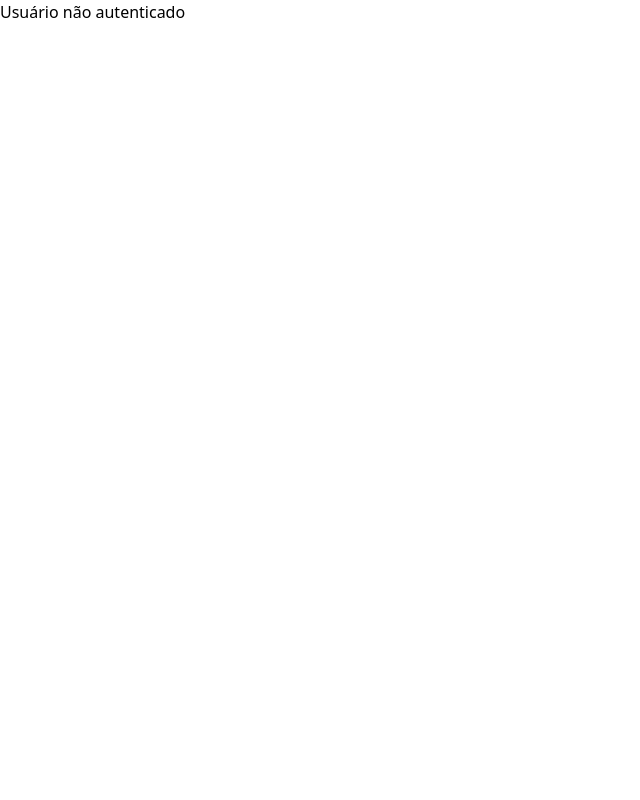
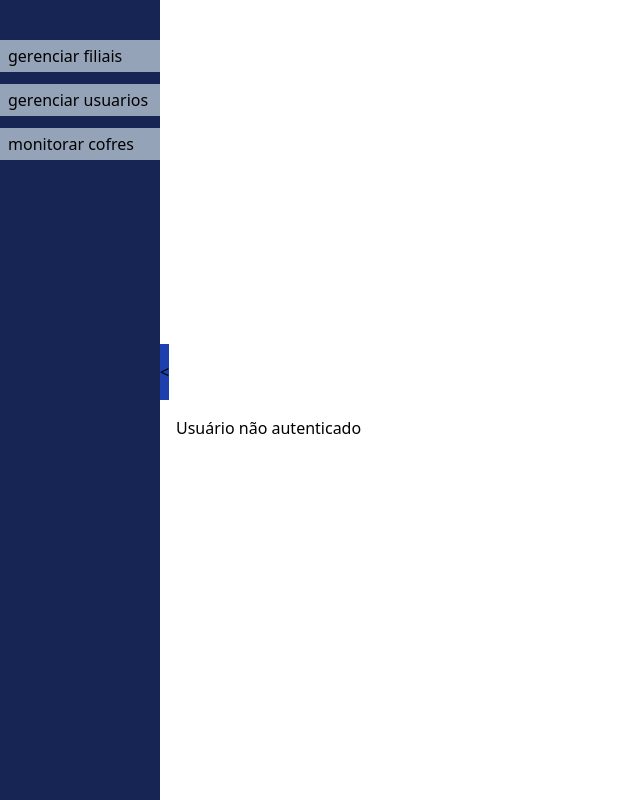
Before and after one commit to Cadu3011/gerenciamento-cofre, a Next.js app in the folder web/: page /gerencia-cofre in a window 1280 px wide. Shown: the whole page, without its empty margins (0-640 px from the left). Built offline with nearby package versions, Linux system fonts and the light colour scheme; no server answers.

Commit message:
criação das paginas  de gerencia e da sidebar

```diff
--- a/web/src/app/admin/page.tsx
+++ b/web/src/app/admin/page.tsx
@@ -1,3 +1,3 @@
 export default function Admin() {
-  return <div>admin</div>;
+  return <div></div>;
 }
--- a/web/src/app/api/post.ts
+++ b/web/src/app/api/post.ts
@@ -2,13 +2,12 @@
 
 import { redirect } from "next/navigation";
 import { cookies } from "next/headers";
-export const apiPort = async ():Promise<string>=>{
-  const Port = '5000'
-  return Port
-}
-const Port = await apiPort()
+export const apiPort = async (): Promise<string> => {
+  const Port = "3000";
+  return Port;
+};
+const Port = await apiPort();
 export async function handleFormSubmit(formData: FormData) {
-
   const descrition = formData.get("description") as string;
   const value = formData.get("value") as string;
   const type = formData.get("type") as string;
@@ -20,14 +19,17 @@ export async function handleFormSubmit(formData: FormData) {
     type,
     filialId,
   };
-  const dataPost = await fetch(`http://localhost:${Port}/movement/${filialId}`, {
+  const dataPost = await fetch(
+    `http://localhost:${Port}/movement/${filialId}`,
+    {
       method: "POST",
       headers: {
         "Content-Type": "application/json",
         Authorization: `Bearer ${token}`,
       },
       body: JSON.stringify(data),
-  });
+    }
+  );
 }
 export async function handlePostLogin(formData: FormData) {
   const login = formData.get("login") as string;
--- /dev/null
+++ b/web/src/app/gerencia-filial/page.tsx
@@ -0,0 +1,3 @@
+export default function GerenciaFilial() {
+  return <div>gerencia filial</div>;
+}
--- /dev/null
+++ b/web/src/app/gerencia-usuario/page.tsx
@@ -0,0 +1,3 @@
+export default function GerenciaUser() {
+  return <div>gerencia user</div>;
+}
--- a/web/src/app/layout.tsx
+++ b/web/src/app/layout.tsx
@@ -1,16 +1,23 @@
+"use client";
+
+import { usePathname } from "next/navigation";
 import "./globals.css";
+import { SideBar } from "@/components/side-bar";
 
 export default function RootLayout({
   children,
 }: Readonly<{
   children: React.ReactNode;
 }>) {
+  const pathname = usePathname();
+
+  const hiddenRoutes = ["/login"];
+
+  const shouldShowLayout = !hiddenRoutes.includes(pathname);
   return (
     <html lang="pt-br">
-      <body
-        className={`antialiased`}
-      >
-        {children}
+      <body className={`antialiased`}>
+        {shouldShowLayout ? <SideBar>{children}</SideBar> : children}
       </body>
     </html>
   );
--- /dev/null
+++ b/web/src/app/monitorar-cofres/page.tsx
@@ -0,0 +1,3 @@
+export default function MonitorarCofres() {
+  return <div>monitorar cofres</div>;
+}
--- /dev/null
+++ b/web/src/components/side-bar.tsx
@@ -0,0 +1,37 @@
+"use client";
+
+import { useState } from "react";
+
+export function SideBar({ children }: { children: React.ReactNode }) {
+  const [isOpen, setIsOpen] = useState(true);
+  return (
+    <div className="h-full flex items-center">
+      <div
+        className={`bg-blue-950 h-full space-y-3 transition-all ${
+          isOpen ? "w-40" : "w-0"
+        } overflow-hidden `}
+      >
+        <div className="mt-10 pt-1 pl-2 pb-1 bg-slate-400">
+          <a href="/gerencia-filial">gerenciar filiais</a>
+        </div>
+        <div className="pt-1 pl-2 pb-1 bg-slate-400">
+          <a href="/gerencia-usuario">gerenciar usuarios</a>
+        </div>
+        <div className="pt-1 pl-2 pb-1 bg-slate-400">
+          <a href="/monitorar-cofres">monitorar cofres</a>
+        </div>
+      </div>
+      <div>
+        <button
+          className="bg-blue-800 h-14 flex items-center "
+          onClick={() => {
+            setIsOpen(!isOpen);
+          }}
+        >
+          {isOpen ? "<" : ">"}
+        </button>
+        <div className="p-4">{children}</div>
+      </div>
+    </div>
+  );
+}
```
Lines whose indentation alone changed are shown as unchanged.
